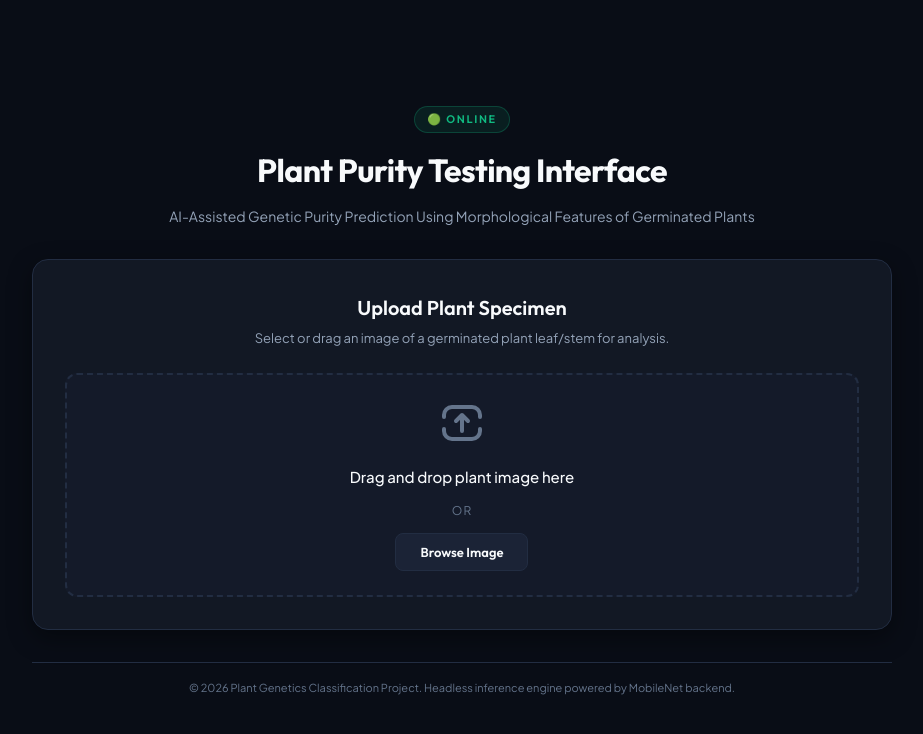
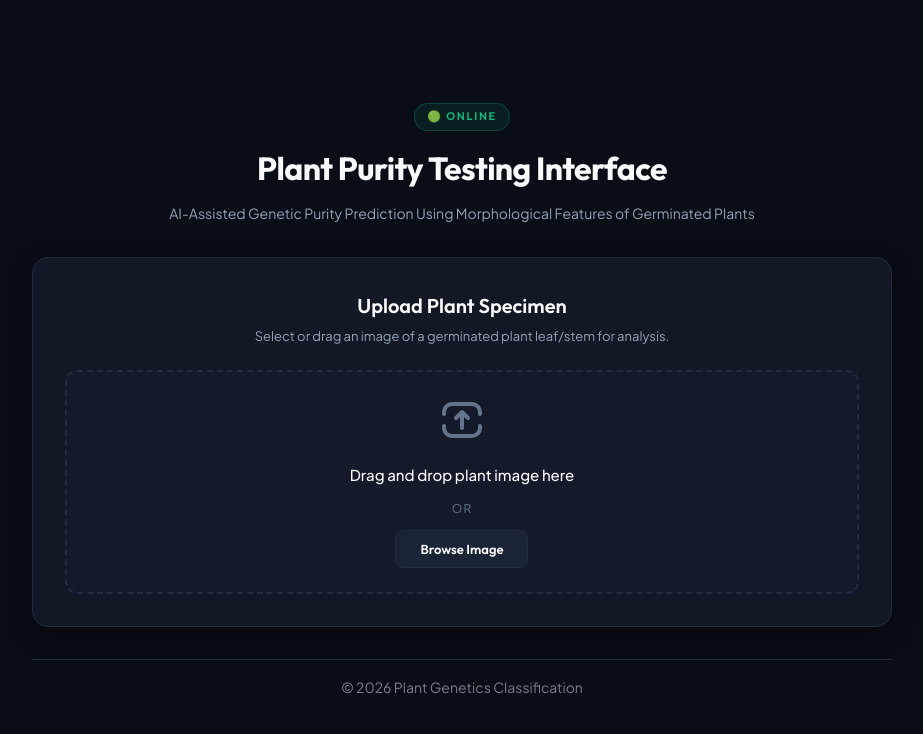
Before and after one commit to krishnapawar05/genetic-purity, a Flask app: page / in a window 1280 px wide. Shown: the top 734 px of the page, without its empty margins (178-1101 px from the left). Run offline with Flask 3, Linux system fonts and the light colour scheme.

Commit message:
Fixing UI Footer

```diff
--- a/static/css/style.css
+++ b/static/css/style.css
@@ -626,8 +626,9 @@ body {
 }
 
 .app-footer-bar p {
-    font-size: 11px;
-    color: var(--text-muted);
+    font-size: 14px;
+    font-weight: 400;
+    color: #7a7f8c;
 }
 
 /* ==============================================================================
--- a/templates/index.html
+++ b/templates/index.html
@@ -170,7 +170,7 @@
         </main>
 
         <footer class="app-footer-bar">
-            <p>&copy; 2026 Plant Genetics Classification Project. Headless inference engine powered by MobileNet backend.</p>
+            <p>&copy; 2026 Plant Genetics Classification</p>
         </footer>
     </div>
 
```
